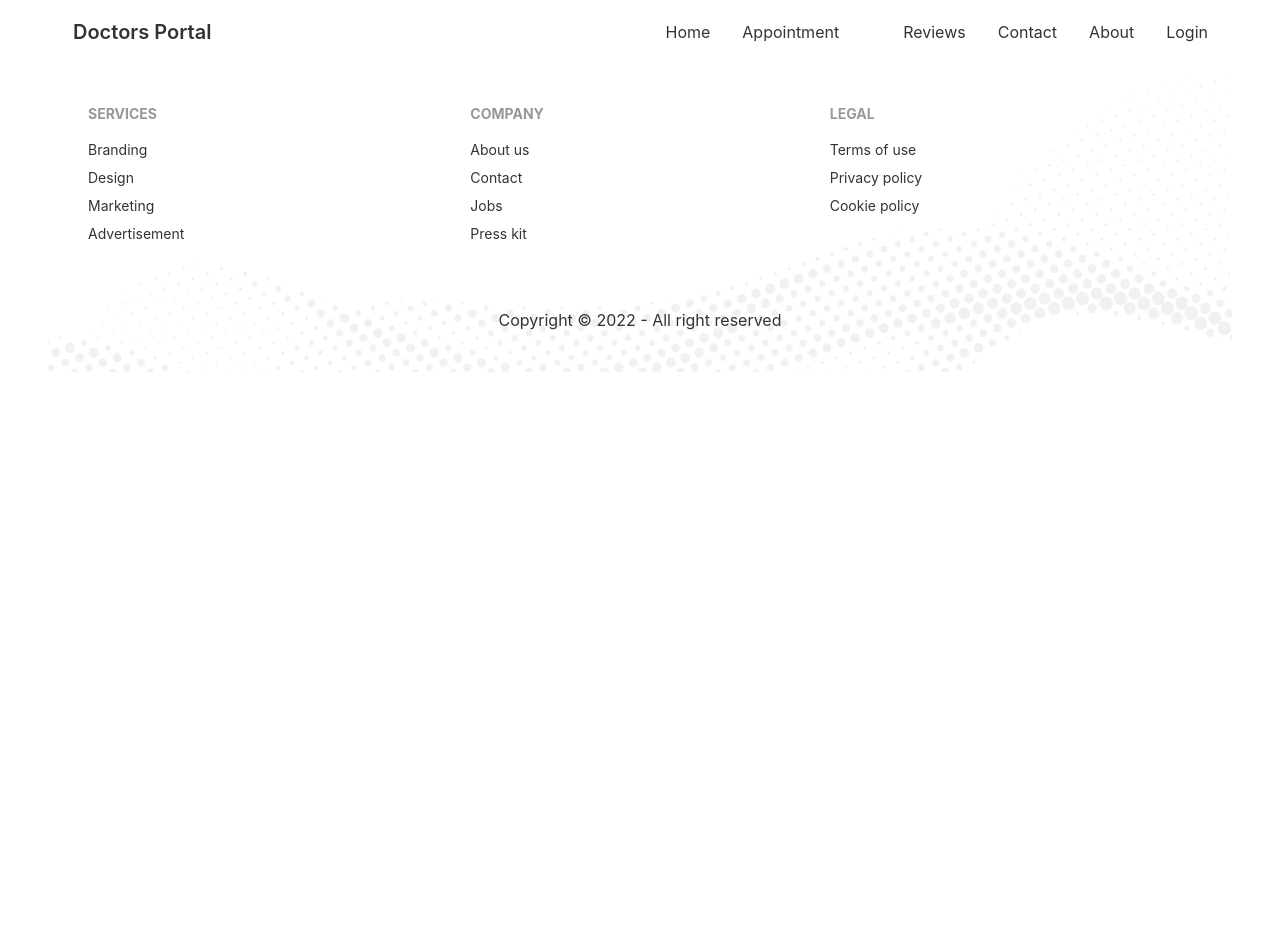
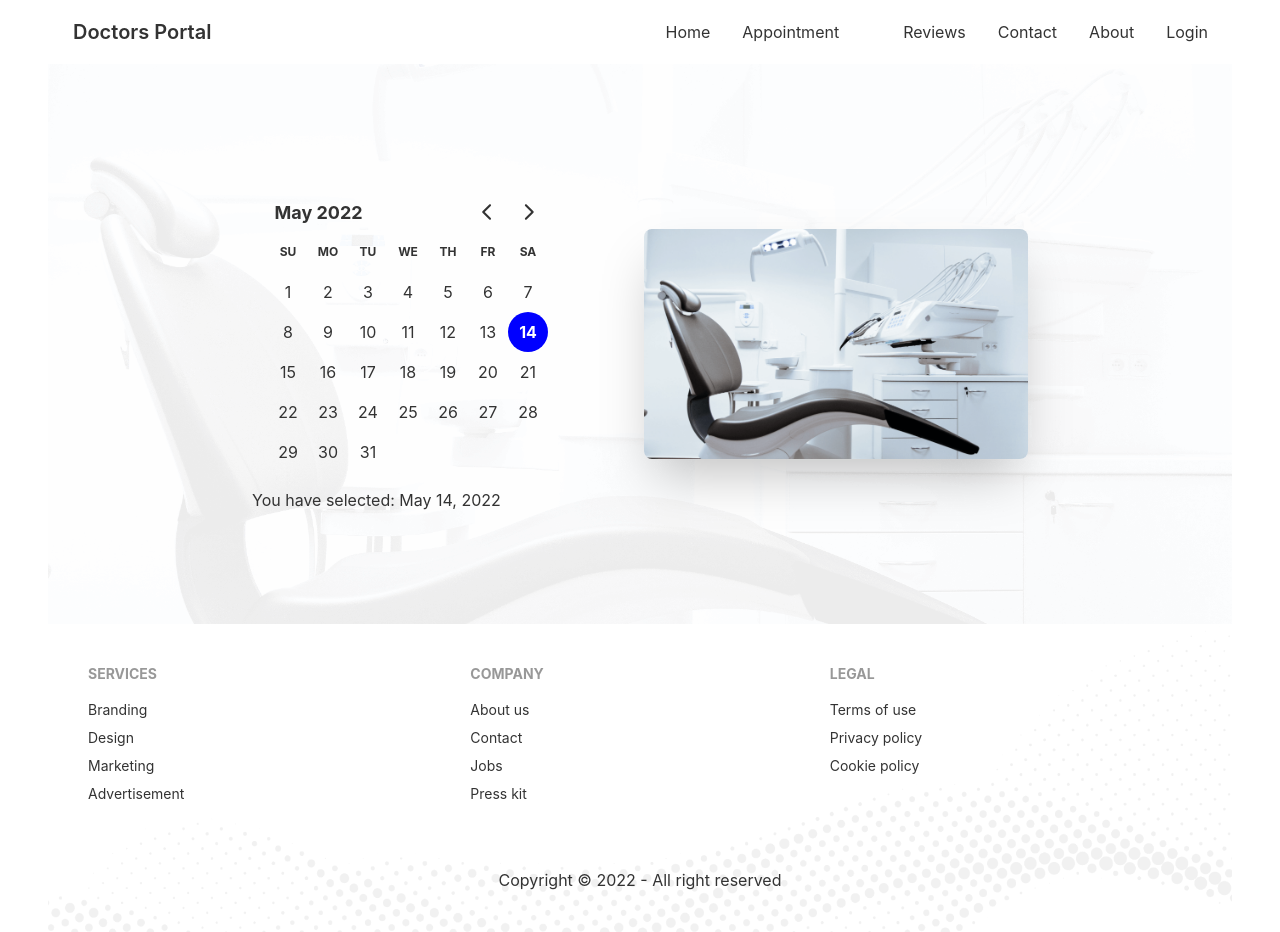
Before and after one commit to rakibul-wdp/practice-doctors-portal, a React (Create React App) app: page /appointment in a window 1280 px wide. Before the commit the page ends 800 px from the top, so only its background shows below. Built offline with nearby package versions, Linux system fonts and the light colour scheme.

Commit message:
add calendar from react day picker and add in appointment page

```diff
--- a/package.json
+++ b/package.json
@@ -7,7 +7,9 @@
     "@testing-library/react": "^13.2.0",
     "@testing-library/user-event": "^13.5.0",
     "daisyui": "^2.14.3",
+    "date-fns": "^2.28.0",
     "react": "^18.1.0",
+    "react-day-picker": "^8.0.5",
     "react-dom": "^18.1.0",
     "react-router-dom": "^6.3.0",
     "react-scripts": "5.0.1",
--- a/src/Pages/Appointment/Appointment.js
+++ b/src/Pages/Appointment/Appointment.js
@@ -1,9 +1,11 @@
 import React from 'react';
 import Footer from '../Shared/Footer';
+import AppointmentBanner from './AppointmentBanner';
 
 const Appointment = () => {
   return (
     <div>
+      <AppointmentBanner />
       <Footer />
     </div>
   );
--- a/src/Pages/Appointment/AppointmentBanner.js
+++ b/src/Pages/Appointment/AppointmentBanner.js
@@ -0,0 +1,23 @@
+import React, { useState } from 'react';
+import chair from '../../assets/images/chair.png';
+import background from '../../assets/images/bg.png';
+import { DayPicker } from 'react-day-picker';
+import 'react-day-picker/dist/style.css';
+import { format } from 'date-fns';
+
+const AppointmentBanner = () => {
+  const [date, setDate] = useState(new Date());
+  return (
+    <div className='hero min-h-[70vh]' style={{ backgroundImage: `url(${background})` }}>
+      <div className='hero-content flex-col lg:flex-row-reverse'>
+        <img src={chair} className='max-w-sm rounded-lg shadow-2xl' alt='Dentist patient chair' />
+        <div className='mr-16'>
+          <DayPicker mode='single' selected={date} onSelect={setDate} />
+          <p>You have selected: {format(date, 'PP')}</p>
+        </div>
+      </div>
+    </div>
+  );
+};
+
+export default AppointmentBanner;
```
Also changed, not shown: 1 other file (tests, documents, lock files or other folders).
